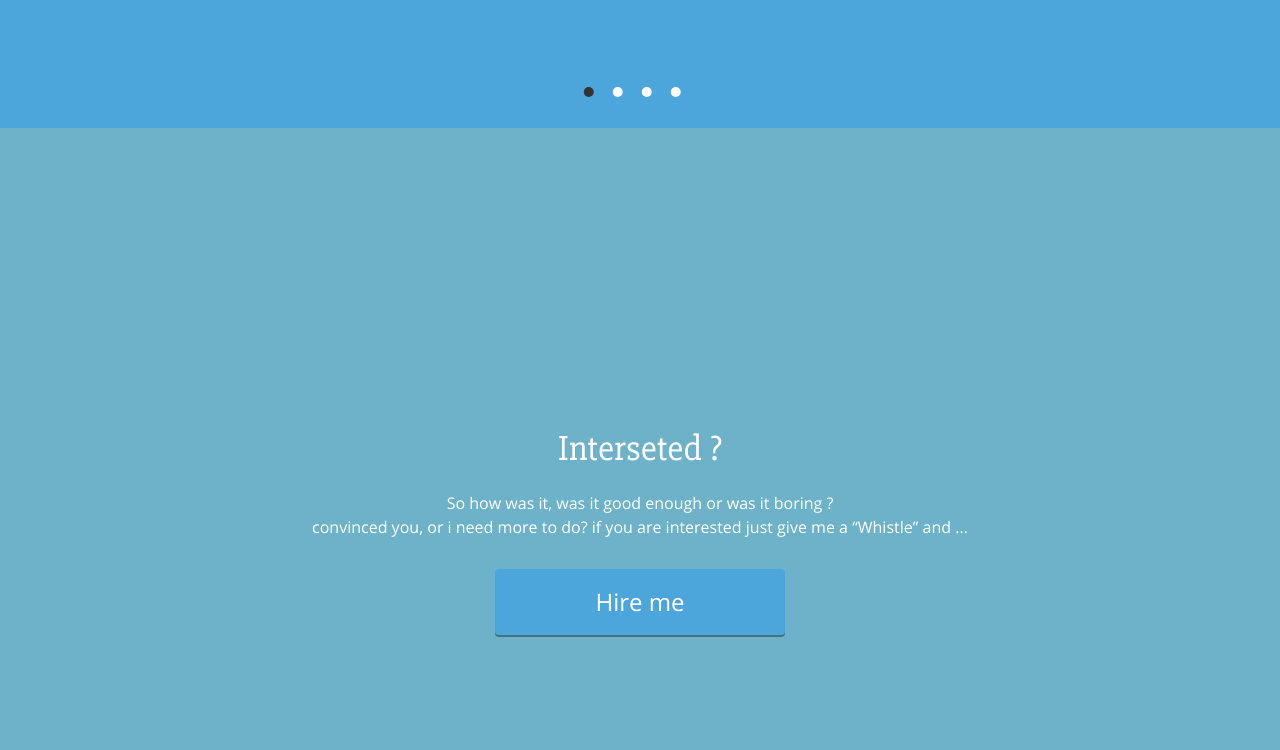
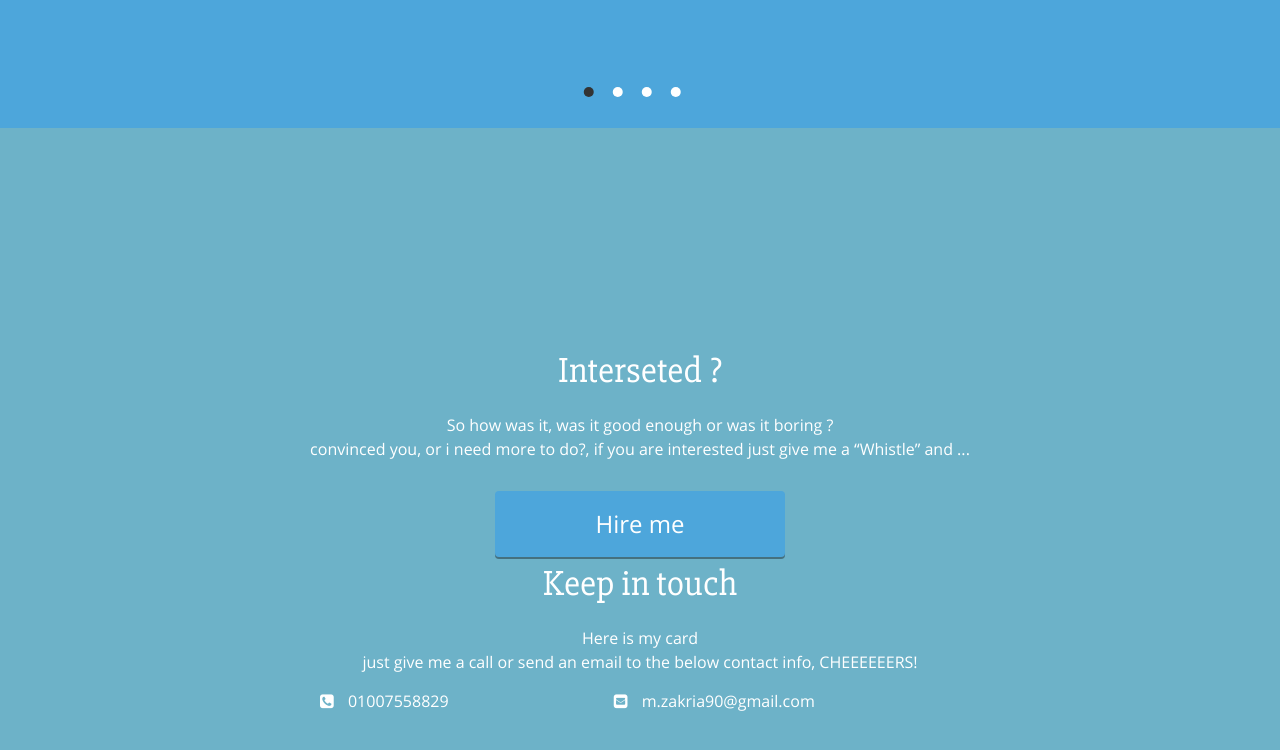
Before and after one commit to mahmoudZakaria90/onlineResume, a website: page index.html in a window 1280 px wide. Shown: the part 3872-4622 px from the top of the page. Drawn offline with Linux system fonts and the light colour scheme.

Commit message:
working on the hire section

```diff
--- a/index.html
+++ b/index.html
@@ -370,9 +370,22 @@ my <span class="fa fa-heart gv-bold gv-no-margin"></span> are: <strong>Movies/ga
         <div class="container">
           <h1>Interseted ?</h1>
           <p class="gv-margin-bottom-md">So how was it, was it good enough or was it boring ?<br>
-          convinced you, or i need more to do?
-          if you are interested just give me a “Whistle” and ...</p>
-          <button class="hire-btn">Hire me</button>
+          convinced you, or i need more to do?, if you are interested just give me a “Whistle” and ...</p>
+          <button class="hire-btn" id="hire-btn">Hire me</button>
+          <div class="hire-card">
+            <h1>Keep in touch</h1>
+            <p>
+
+              Here is my card<br>
+              just give me a call or send an email to
+              the below contact info, CHEEEEEERS!
+
+            </p>
+            <ul class="gv-no-bullet gv-flex gv-align-left">
+              <li title="Phone"><div class="fa fa-phone-square"></div> 01007558829</li>
+              <li title="Email"><div class="fa fa-envelope-square"></div> m.zakria90@gmail.com</li>
+            </ul>
+          </div>
         </div>
       </section>
     </article><!--start of layers wrap-->
```
